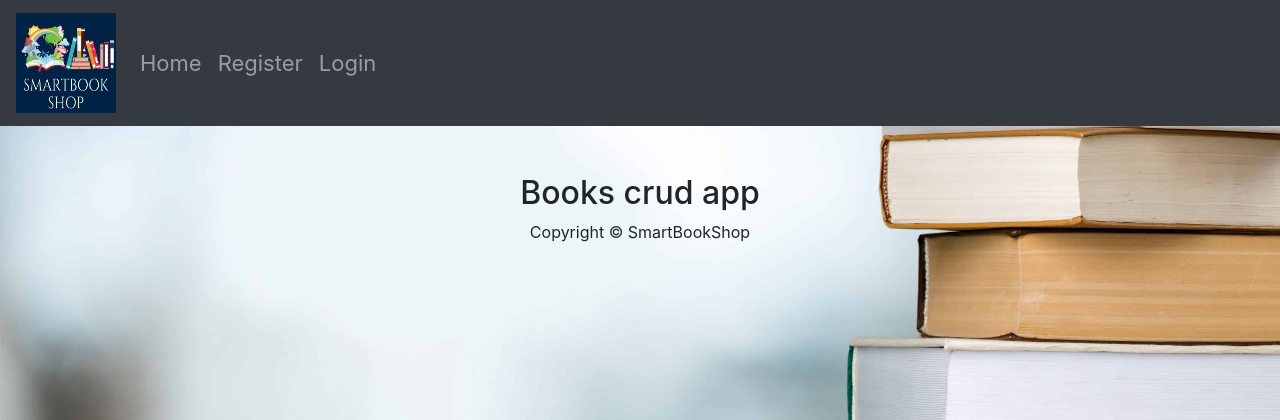
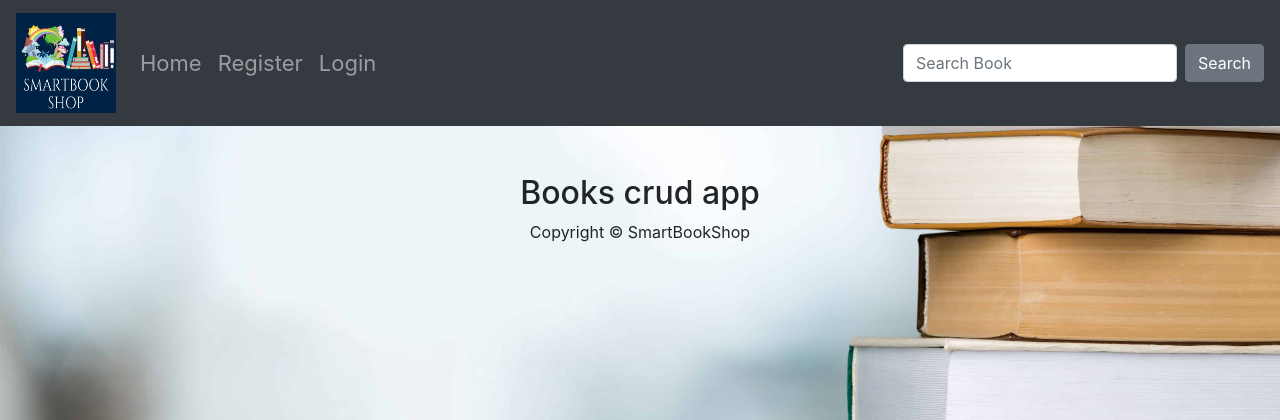
Before and after one commit to jagdeepkaur443/smartbookshop, a Django app: page / in a window 1280 px wide. Shown: the top 420 px of the page. Run offline with Django 3.2, Linux system fonts and the light colour scheme; data that the repository does not hold is empty; some libraries are stand-ins or nearby versions.

Commit message:
added search functionality

```diff
--- a/book/templates/book/base.html
+++ b/book/templates/book/base.html
@@ -60,9 +60,9 @@
                   Graphs
                 </a>
                 <div class="dropdown-menu" aria-labelledby="navbarDropdown">
-                  <a class="dropdown-item" href="{% url 'matplot' %}">Graph1</a>
-                  <a class="dropdown-item" href="{% url 'orderGraph' %}">Graph2</a>
-                  <a class="dropdown-item" href="{% url 'bookGraph' %}">Graph3</a>
+                  <a class="dropdown-item" href="{% url 'matplot' %}">Graph showing no of copies of book</a>
+                  <a class="dropdown-item" href="{% url 'orderGraph' %}"> Graph showing quantity of books</a>
+                  <a class="dropdown-item" href="{% url 'bookGraph' %}">Graph showing year of publishing of books</a>
                 </div>
               </li>
 
@@ -83,6 +83,11 @@
 
           </ul>
         </div>
+        <form class="form-inline-responsive my-2 my-lg-0" method="POST" action="{% url 'search-book' %}" style="display: flex;">
+          {% csrf_token %}
+          <input class="form-control mr-sm-2" type="search" placeholder="Search Book" name="searched" aria-label="Search" required>
+          <button class="btn btn-secondary" type="submit">Search</button>
+        </form>
       </nav>
 
     <div class="container mt-5">
--- a/book/urls.py
+++ b/book/urls.py
@@ -29,4 +29,6 @@ urlpatterns = [
     path('employee_details/<pk>/remove/', views.data_remove, name='employee_remove'),
     path('order_details/<pk>/remove/', views.order_remove, name='order_remove'),
     path('customer_details/<pk>/remove/', views.customer_remove, name='customer_remove'),
+    path('search/', views.search_book, name='search-book'),
+
 ]
--- a/book/views.py
+++ b/book/views.py
@@ -117,3 +117,12 @@ def customer_remove(request, pk):
 
 def about(request):
     return render(request, 'aboutus.html')
+
+
+def search_book(request):
+    if request.method == "POST":
+        searched = request.POST['searched']
+        books = Book.objects.filter(book_name__icontains=searched)
+        return render(request, 'show/search_book.html', {'searched': searched, 'books': books})
+    else:
+        return render(request, 'show/search_book.html')
```
Also changed, not shown: book/templates/book/show/search_book.html (added, +24 -0 lines).
